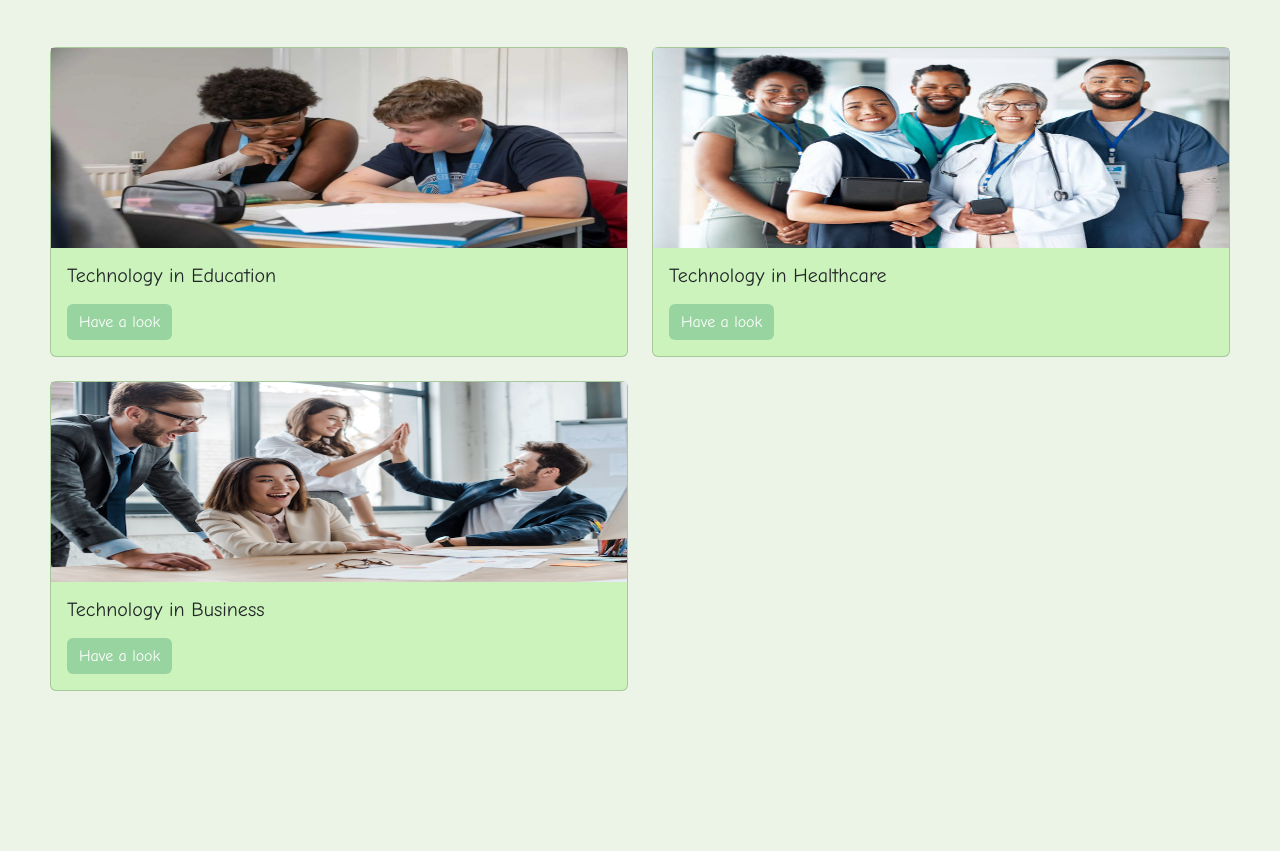
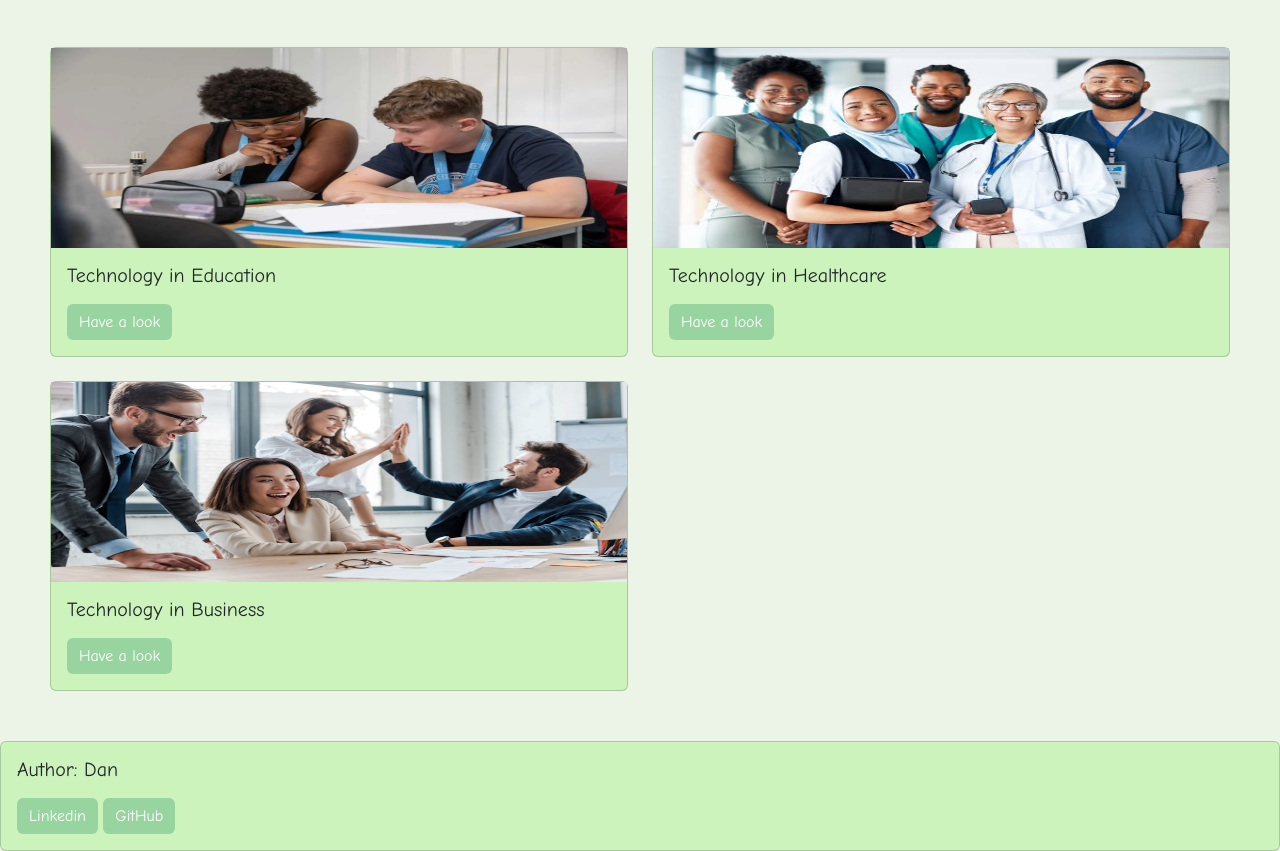
Before and after one commit to dindotjs/We-are-git, a website: page index.html in a window 1280 px wide. Shown: the part 163-1014 px from the top of the page. Before the commit the page ends 904 px from the top, so only its background shows below. Drawn offline with nearby package versions, Linux system fonts and the light colour scheme.

Commit message:
dan links

```diff
--- a/index.html
+++ b/index.html
@@ -322,6 +322,27 @@
             </div>
         </div>
         -->
+
+        <div class="col">
+                        <div class="card">
+
+                            <title>Dan</title>
+                            <rect width="100%" height="100%" fill="#868e96" />
+                <text x="50%" y="50%" fill="#dee2e6" dy=".3em">
+                            </text>
+                        </svg>
+                        <div class="card-body">
+                            <h5 class="card-title">Author: Dan</h5>
+                            <p class="card-text">
+
+
+                            </p>
+                            <a href="https://uk.linkedin.com/in/dan-wragg-a4bbb6310?trk=public_post_main-feed-card-text" class="btn btn-primary">Linkedin</a>
+                            <a href="https://github.com/dindotjs" class="btn btn-primary">GitHub</a>
+                        </div>
+                        </div>
+                    </div>
+
         <script
         src="../assets/dist/js/bootstrap.bundle.min.js"
         class="astro-vvvwv3sm"
```
